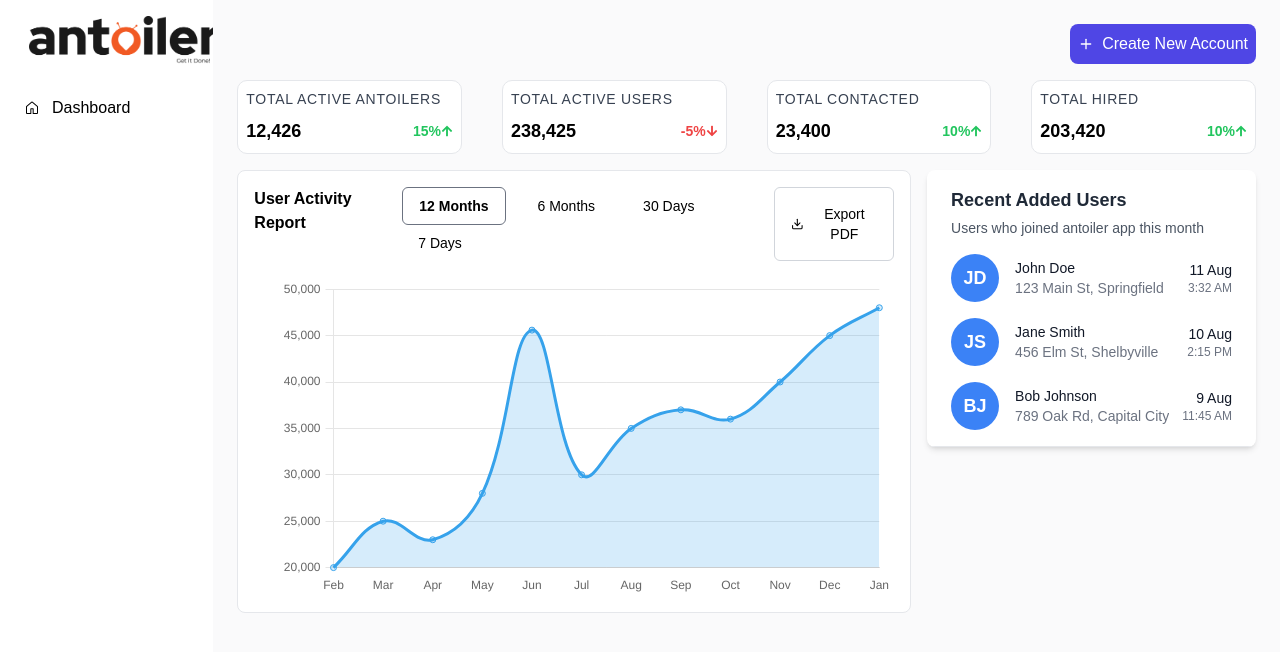
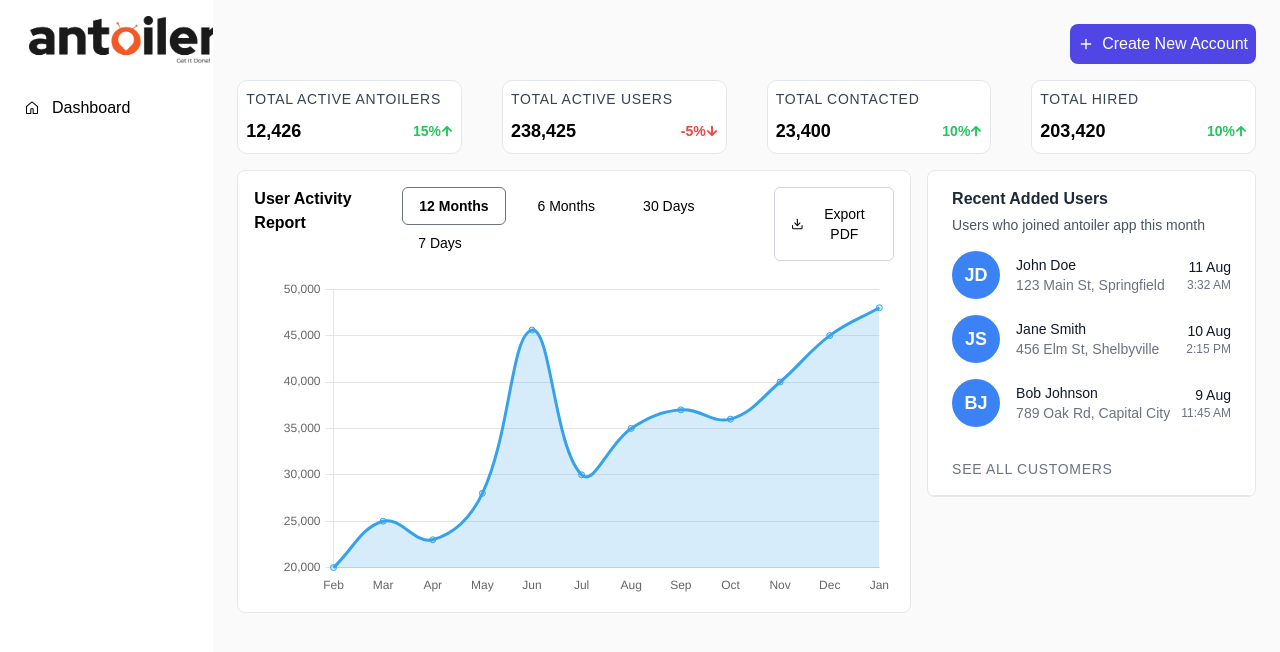
Before and after one commit to Tc-Anurag/admin-antoiler, a React (Create React App) app: page /dashboard in a window 1280 px wide. Shown: the top 652 px of the page. Built offline with nearby package versions, Linux system fonts and the light colour scheme.

Commit message:
changes done

```diff
--- a/src/domains/Dashboard/components/RecentAddedUser.tsx
+++ b/src/domains/Dashboard/components/RecentAddedUser.tsx
@@ -39,9 +39,9 @@ const RecentAddedUser: React.FC = () => {
   ];
 
   return (
-    <div className="max-w-sm mx-auto bg-white shadow-md rounded-lg overflow-hidden">
+    <div className="max-w-sm mx-auto bg-white rounded-lg overflow-hidden border border-gray-200">
       <div className="px-6 py-4 border-b border-gray-200">
-        <h2 className="text-lg font-semibold text-gray-800 mb-1">
+        <h2 className="text-md font-semibold text-gray-800 mb-1">
           Recent Added Users
         </h2>
         <p className="text-sm text-gray-600 mb-4">
@@ -72,6 +72,12 @@ const RecentAddedUser: React.FC = () => {
             </div>
           ))}
         </div>
+
+        <div className="mt-8">
+          <p className="text-sm tracking-wider text-gray-500">
+            SEE ALL CUSTOMERS{" "}
+          </p>
+        </div>
       </div>
     </div>
   );
```
